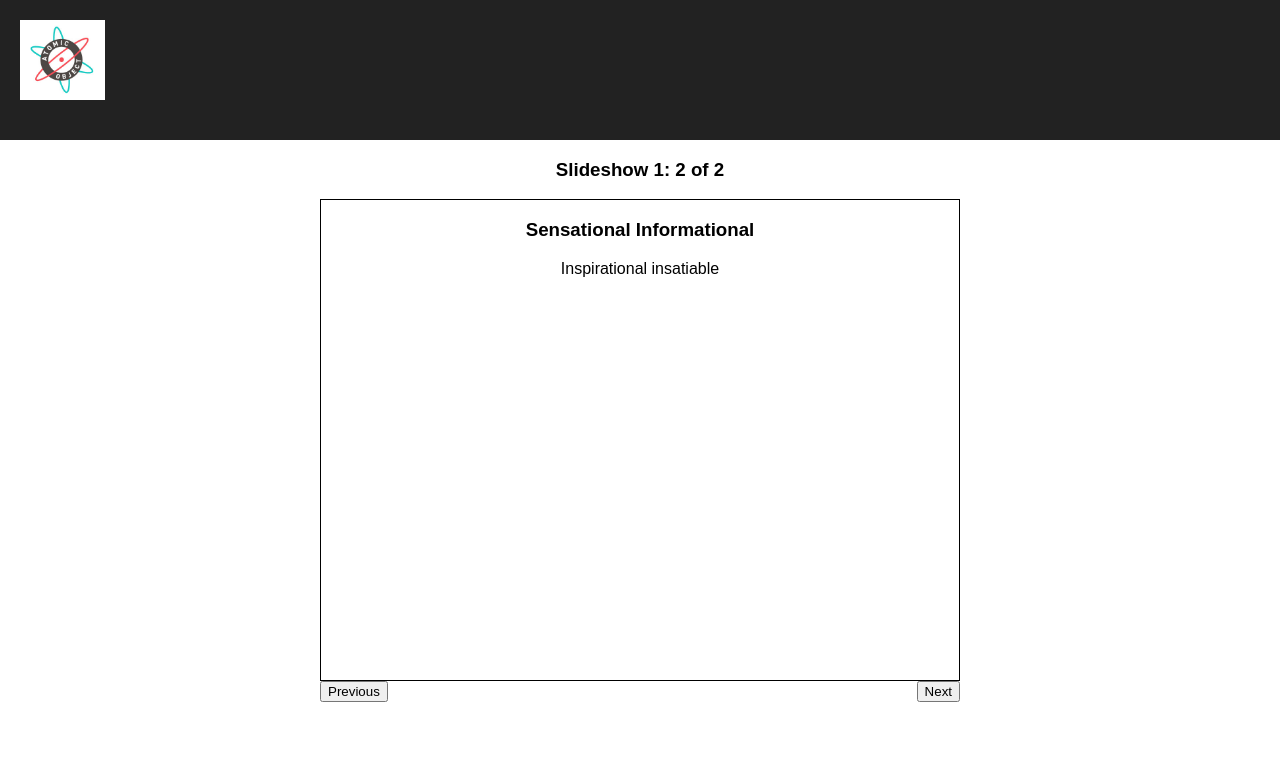
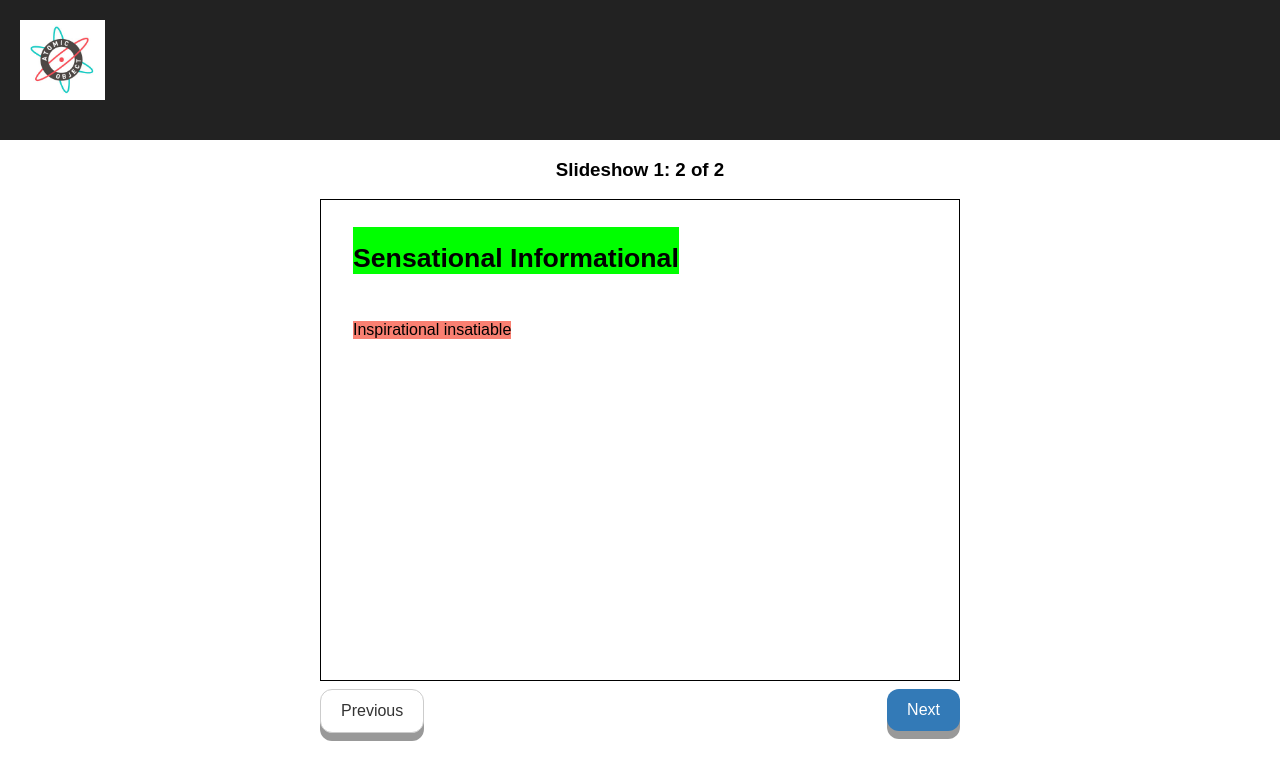
Before and after one commit to jocmp/bootcamp-slides, a React (Create React App) app: page /slideshows/1/slides/1 in a window 1280 px wide. Shown: the top 780 px of the page. Built offline with nearby package versions, Linux system fonts and the light colour scheme.

Commit message:
Add show style, debug background colors

```diff
--- a/src/components/SimpleSlide.tsx
+++ b/src/components/SimpleSlide.tsx
@@ -9,9 +9,13 @@ const hasContent = (props: SlideProps): boolean => {
 const SimpleSlide = (props: SlideProps) => {
     return(
         <div className="simple-slide">
-            <h3>{props.slide.title}</h3>
-            <p>{hasContent(props) &&
-                props.slide.content[0]}</p>
+            <div className="row">
+                <h3>{props.slide.title}</h3>
+            </div>
+            <div className="row">
+                <p>{hasContent(props) &&
+                    props.slide.content[0]}</p>
+            </div>
         </div>
     );
 };
--- a/src/stylesheets/Slides.css
+++ b/src/stylesheets/Slides.css
@@ -1,4 +1,20 @@
 .title-slide h1 {
   font-size: 40pt;
   height: 100%;
-  margin-top: 30%; }
+  margin-top: 30%;
+  background: lime; }
+
+.simple-slide .row {
+  width: 100%;
+  display: inline-block;
+  padding-left: 32px; }
+
+.simple-slide h3 {
+  font-size: 20pt;
+  float: left;
+  padding-top: 16px;
+  background: lime; }
+
+.simple-slide p {
+  float: left;
+  background: salmon; }
--- a/src/stylesheets/Slides.scss
+++ b/src/stylesheets/Slides.scss
@@ -3,5 +3,24 @@
         font-size: 40pt;
         height: 100%;
         margin-top: 30%;
+        background: lime;
     }
 }
+
+.simple-slide {
+    .row {
+        width: 100%;
+        display: inline-block;
+        padding-left: 32px;
+    }
+    h3 {
+        font-size: 20pt;
+        float: left;
+        padding-top: 16px;
+        background: lime;
+    }
+    p {
+        float: left;
+        background: salmon;
+    }
+}
--- a/src/stylesheets/Slideshow.css
+++ b/src/stylesheets/Slideshow.css
@@ -9,8 +9,41 @@
   margin-top: 10px;
   border: 1px solid black; }
 
+.directional-button, .next-button, .previous-button {
+  display: inline-block;
+  padding: 12px 20px;
+  font-size: 12pt;
+  cursor: pointer;
+  text-align: center;
+  text-decoration: none;
+  outline: none;
+  color: #fff;
+  background-color: #4CAF50;
+  border: none;
+  border-radius: 12px;
+  box-shadow: 0 8px #999;
+  margin-top: 8px; }
+
+.directional-button:active, .next-button:active, .previous-button:active {
+  background-color: #3e8e41;
+  box-shadow: 0 5px #666;
+  transform: translateY(4px); }
+
+.directional-button:hover, .next-button:hover, .previous-button:hover {
+  background-color: #3e8e41; }
+
 .next-button {
+  background-color: #337AB7;
   float: right; }
 
+.next-button:hover {
+  background-color: #286090; }
+
 .previous-button {
-  float: left; }
+  float: left;
+  background-color: #FFF;
+  border: 1px solid #CCC;
+  color: #333; }
+
+.previous-button:hover {
+  background-color: #E6E6E6; }
--- a/src/stylesheets/Slideshow.scss
+++ b/src/stylesheets/Slideshow.scss
@@ -11,10 +11,51 @@
   border: 1px solid black;
  }
 
+.directional-button {
+  // https://www.w3schools.com/css/tryit.asp?filename=trycss_buttons_animate3
+  display: inline-block;
+  padding: 12px 20px;
+  font-size: 12pt;
+  cursor: pointer;
+  text-align: center;
+  text-decoration: none;
+  outline: none;
+  color: #fff;
+  background-color: #4CAF50;
+  border: none;
+  border-radius: 12px;
+  box-shadow: 0 8px #999;
+  margin-top: 8px;
+
+  &:active {
+    background-color: #3e8e41;
+    box-shadow: 0 5px #666;
+    transform: translateY(4px);
+  }
+
+  &:hover {
+    background-color: #3e8e41;
+  }
+}
+
 .next-button {
+  @extend .directional-button;
+  background-color: #337AB7;
   float: right;
+
+  &:hover {
+    background-color: #286090;
+  }
 }
 
 .previous-button {
+  @extend .directional-button;
   float: left;
+  background-color: #FFF;
+  border: 1px solid #CCC;
+  color: #333;
+
+  &:hover {
+    background-color: #E6E6E6;
+  }
 }
```
